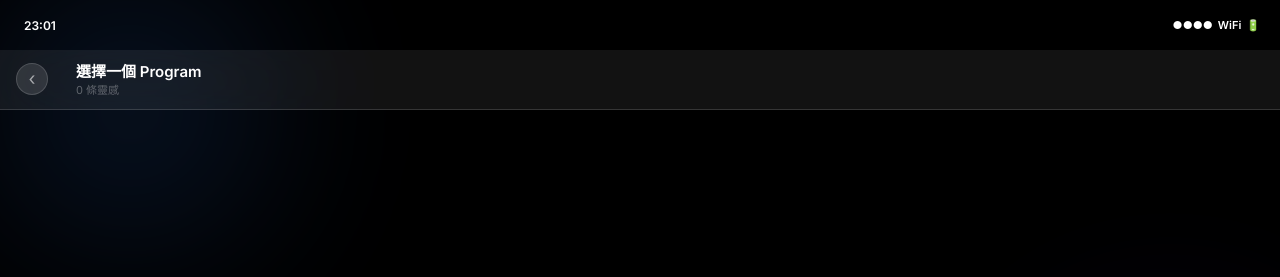
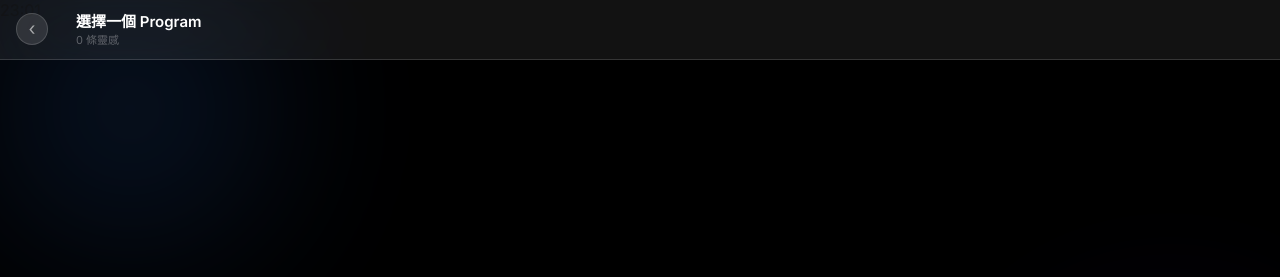
Before and after one commit to littlehsin/littlehsin.github.io, a plain HTML site: page index.html in a window 1280 px wide. Shown: the top 277 px of the page. Drawn offline with Linux system fonts and the light colour scheme.

Commit message:
fix: remove fake status bar, fix bottom safe area black bar

```diff
--- a/index.html
+++ b/index.html
@@ -30,7 +30,8 @@
   --safe-top: env(safe-area-inset-top, 0px);
   --safe-bot: env(safe-area-inset-bottom, 0px);
 }
-html,body{height:100%;height:100dvh;overflow:hidden;background:#000;font-family:'Inter',-apple-system,sans-serif;user-select:none;}
+html{height:100%;height:-webkit-fill-available;background:#000;}
+body{height:100%;height:100dvh;min-height:-webkit-fill-available;overflow:hidden;background:#000;font-family:'Inter',-apple-system,sans-serif;user-select:none;}
 
 /* ── AMBIENT BG ── */
 .bg{position:fixed;inset:0;z-index:0;pointer-events:none;}
@@ -40,7 +41,7 @@ html,body{height:100%;height:100dvh;overflow:hidden;background:#000;font-family:
 .b3{width:340px;height:340px;bottom:-60px;left:20%;background:radial-gradient(circle,#0d3320,transparent 70%);}
 
 /* ── SCREEN ── */
-.screen{position:relative;z-index:1;width:100%;height:100%;height:100dvh;overflow:hidden;display:flex;flex-direction:column;}
+.screen{position:relative;z-index:1;width:100%;height:100%;height:100dvh;min-height:-webkit-fill-available;overflow:hidden;display:flex;flex-direction:column;}
 
 /* ── PAGE STRIP ── */
 .strip{display:flex;width:300%;height:100%;transition:transform .36s cubic-bezier(.4,0,.2,1);will-change:transform;}
@@ -51,12 +52,12 @@ html,body{height:100%;height:100dvh;overflow:hidden;background:#000;font-family:
 .dot{width:6px;height:6px;border-radius:50%;background:rgba(255,255,255,.25);transition:all .22s;}
 .dot.on{width:18px;background:rgba(255,255,255,.8);border-radius:3px;}
 
-/* ── STATUS BAR ── */
-.sb{height:calc(50px + var(--safe-top));padding-top:var(--safe-top);flex-shrink:0;display:flex;align-items:center;justify-content:space-between;padding-left:24px;padding-right:20px;font-size:12px;font-weight:600;color:var(--text-1);}
-.sb-r{display:flex;gap:5px;align-items:center;font-size:11px;}
+/* ── SAFE AREA TOP SPACER ── */
+.sb{height:var(--safe-top);flex-shrink:0;}
+.sb-r{display:none;}
 
 /* ── GLASS HDR ── */
-.ghdr{padding:10px 18px 12px;flex-shrink:0;background:var(--glass-thin);backdrop-filter:blur(30px);-webkit-backdrop-filter:blur(30px);border-bottom:1px solid var(--glass-border);}
+.ghdr{padding:10px 18px 12px;padding-top:calc(10px + var(--safe-top));flex-shrink:0;background:var(--glass-thin);backdrop-filter:blur(30px);-webkit-backdrop-filter:blur(30px);border-bottom:1px solid var(--glass-border);}
 .ghdr-row{display:flex;align-items:center;gap:10px;}
 .htitle{font-size:17px;font-weight:700;color:var(--text-1);}
 .hsub{font-size:12px;color:var(--text-3);margin-top:2px;}
@@ -97,7 +98,7 @@ html,body{height:100%;height:100dvh;overflow:hidden;background:#000;font-family:
 .sheet-btn.danger{background:rgba(255,80,80,.18);color:rgba(255,120,120,.9);margin-top:10px;}
 
 /* ══════════ PAGE 1: CHAT ══════════ */
-.chat-hdr{display:flex;align-items:center;gap:10px;padding:10px 16px 12px;flex-shrink:0;background:var(--glass-thin);backdrop-filter:blur(30px);-webkit-backdrop-filter:blur(30px);border-bottom:1px solid var(--glass-border);}
+.chat-hdr{display:flex;align-items:center;gap:10px;padding:10px 16px 12px;padding-top:calc(10px + var(--safe-top));flex-shrink:0;background:var(--glass-thin);backdrop-filter:blur(30px);-webkit-backdrop-filter:blur(30px);border-bottom:1px solid var(--glass-border);}
 .back-btn{width:32px;height:32px;border-radius:50%;background:var(--glass-reg);border:1px solid var(--glass-border);color:var(--text-2);font-size:18px;display:flex;align-items:center;justify-content:center;cursor:pointer;flex-shrink:0;}
 .chat-prog-name{font-size:15px;font-weight:600;color:var(--text-1);}
 .chat-prog-sub{font-size:11px;color:var(--text-3);}
```
